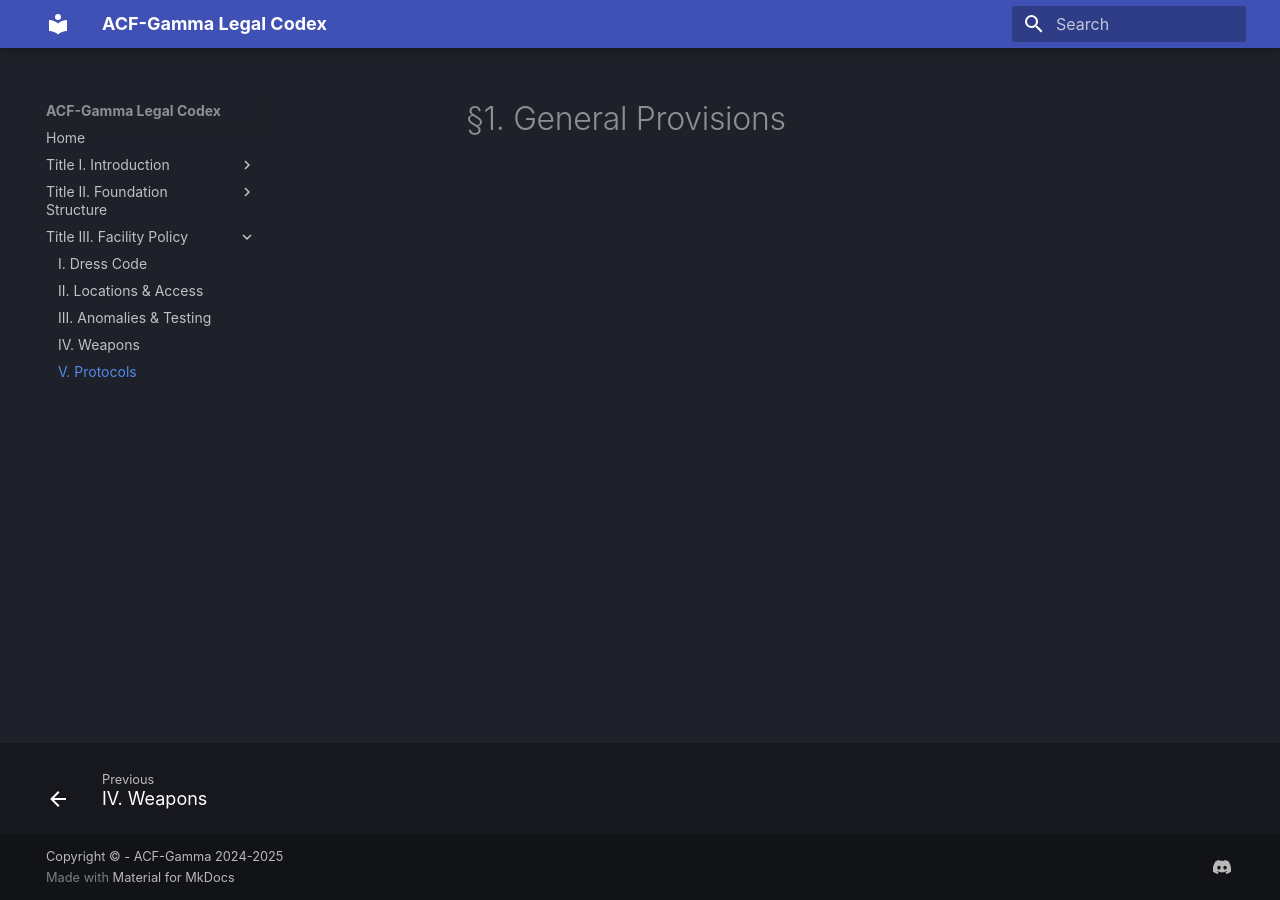
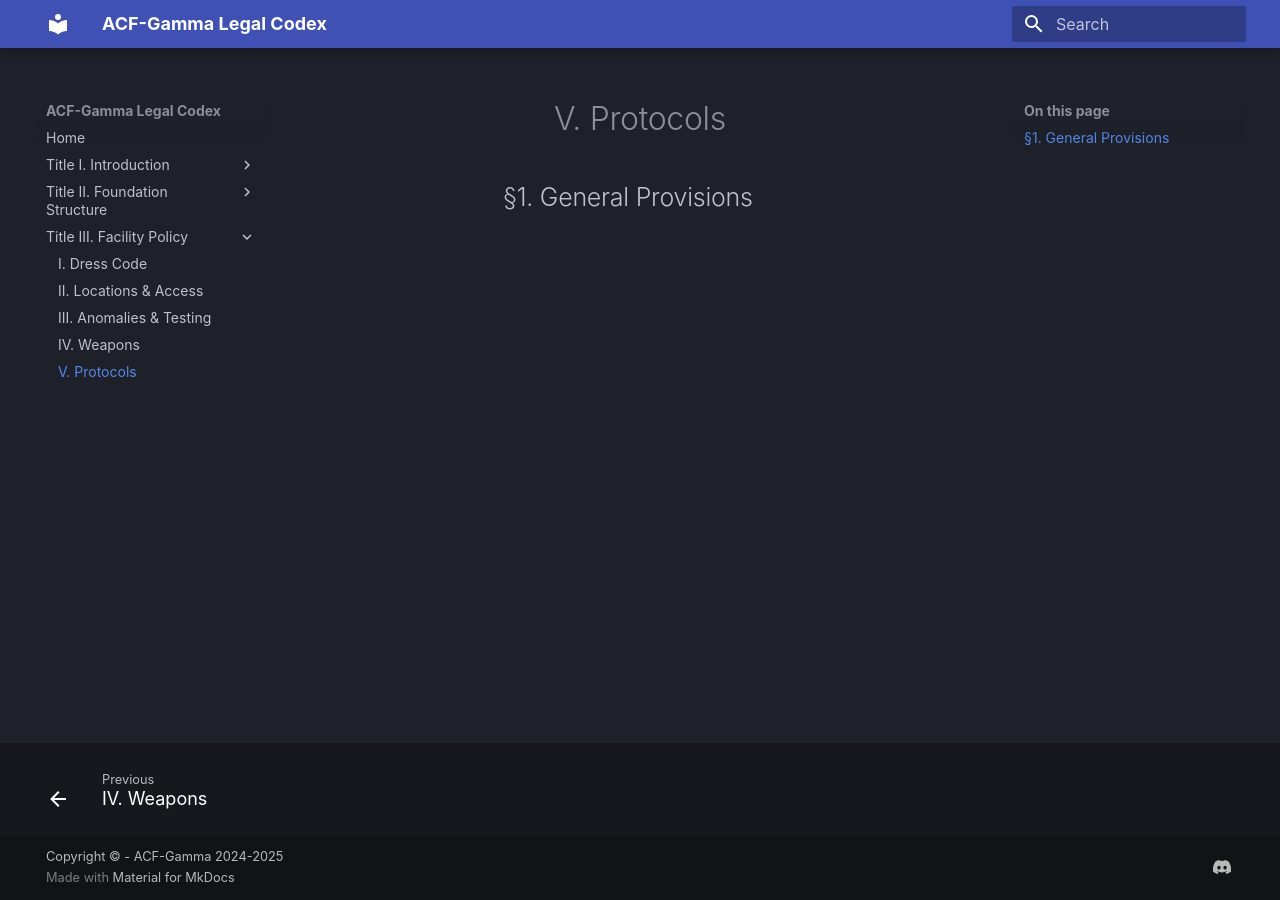
Before and after one commit to acf-gamma/legal-codex, an MkDocs documentation site: the page built from docs/Title III. Facility Policy/V. Protocols.md, in a window 1280 px wide. Built offline with MkDocs 1.6.1 and Material for MkDocs 9.7.7, drawn with Linux system fonts in a browser that asks for light colours; some web fonts are replaced.

Commit message:
Update V. Protocols.md

```diff
--- a/docs/Title III. Facility Policy/V. Protocols.md
+++ b/docs/Title III. Facility Policy/V. Protocols.md
@@ -2,4 +2,4 @@
 title: V. Protocols
 ---
 
-# §1. General Provisions
+## §1. General Provisions
```
